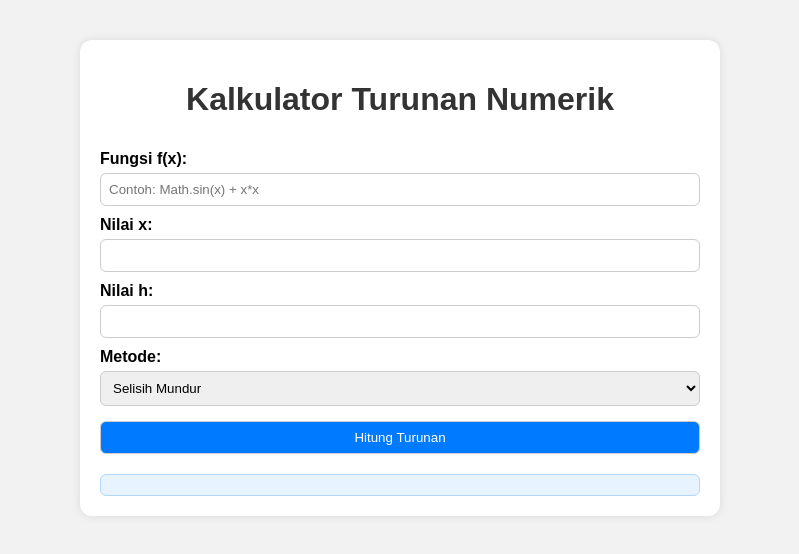
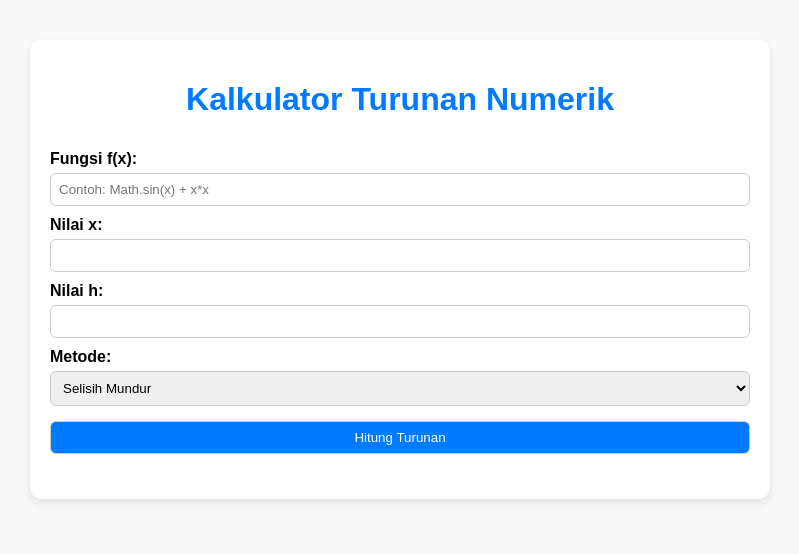
Before and after one commit to sayyidmridho30/metnum, a plain HTML site: page index.html in a window 1280 px wide. Shown: the whole page, without its empty margins (240-1039 px from the left). Drawn offline with Linux system fonts and the light colour scheme.

Commit message:
style.css

```diff
--- a/style.css
+++ b/style.css
@@ -1,20 +1,20 @@
 body {
   font-family: Arial, sans-serif;
-  background-color: #f2f2f2;
+  background-color: #f9f9f9;
   margin: 0;
   padding: 0;
 }
 .container {
-  max-width: 600px;
+  max-width: 700px;
   margin: 40px auto;
   padding: 20px;
-  background-color: #fff;
+  background: white;
   border-radius: 12px;
-  box-shadow: 0 0 10px rgba(0, 0, 0, 0.1);
+  box-shadow: 0 4px 10px rgba(0, 0, 0, 0.1);
 }
 h1 {
   text-align: center;
-  color: #333;
+  color: #007bff;
 }
 form {
   display: flex;
@@ -27,25 +27,30 @@ label {
 input, select, button {
   padding: 8px;
   margin-top: 5px;
+  border-radius: 6px;
   border: 1px solid #ccc;
-  border-radius: 6px;
 }
 button {
   background-color: #007bff;
   color: white;
   margin-top: 15px;
   cursor: pointer;
-  transition: background-color 0.3s;
 }
 button:hover {
   background-color: #0056b3;
 }
 #hasil {
-  margin-top: 20px;
-  padding: 10px;
-  background-color: #e7f3fe;
-  border: 1px solid #b3d7ff;
-  border-radius: 6px;
-  color: #333;
-  white-space: pre-wrap;
+  margin-top: 25px;
 }
+.output-box {
+  border: 2px solid #007bff;
+  background-color: #f0f8ff;
+  padding: 16px;
+  border-radius: 10px;
+  line-height: 1.6;
+}
+.output-box code {
+  background: #e6f0ff;
+  padding: 2px 4px;
+  border-radius: 4px;
+}
```
